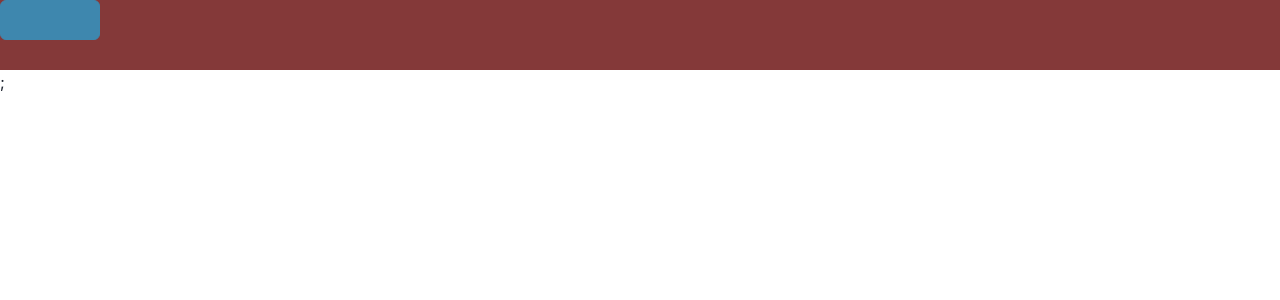
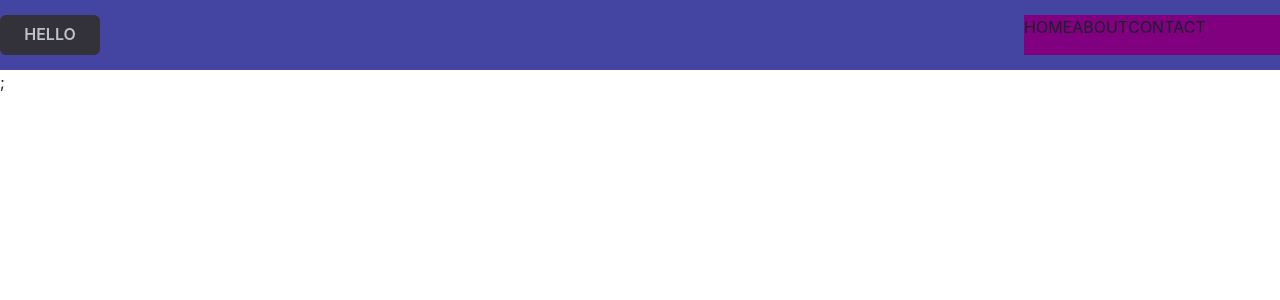
Before and after one commit to zen-machina/dev-blog, a React (Vite) app: page / in a window 1280 px wide. Shown: the top 300 px of the page. Built offline with nearby package versions, Linux system fonts and the light colour scheme.

Commit message:
updating navigation

```diff
--- a/src/components/Navigation.jsx
+++ b/src/components/Navigation.jsx
@@ -1,10 +1,21 @@
-import { Box, Button } from "@chakra-ui/react";
+import { Flex, Button, Link } from "@chakra-ui/react";
 
 const Navigation = () => {
     return (
-        <Box bg="brandRed" w="100%" h="70px">
-            <Button w="100px" />
-        </Box>
+        <Flex
+            bg="hiColor.20"
+            w="100%"
+            h="70px"
+            justifyContent="space-between"
+            align="center"
+        >
+            <Button w="100px">HELLO</Button>
+            <Flex bg="purple" w="20%" h="40px">
+                <Link>HOME</Link>
+                <Link>ABOUT</Link>
+                <Link>CONTACT</Link>
+            </Flex>
+        </Flex>
     );
 };
 
--- a/src/theme.jsx
+++ b/src/theme.jsx
@@ -1,21 +1,33 @@
-import { background, extendTheme } from "@chakra-ui/react";
+import { extendTheme } from "@chakra-ui/react";
 
 const Button = {
     variants: {
-        outline: {
-            color: "brandRed",
-            background: "#3E87AE",
-            borderColor: "#3E87AE",
+        solid: {
+            color: "textColor.10",
+            background: "bgColor.10",
+            border: "none",
         },
     },
     defaultProps: {
-        variant: "outline",
+        variant: "solid",
     },
 };
 
 const arojoTheme = extendTheme({
     colors: {
-        brandRed: "#843939",
+        textColor: {
+            10: "#BEC2CA",
+            20: "#84888E",
+        },
+        bgColor: {
+            10: "#33323B",
+            20: "#1D1D22",
+        },
+        hiColor: {
+            10: "#6061E3",
+            20: "#4445A2",
+            30: "#3B3C91",
+        },
     },
     components: {
         Button,
```
